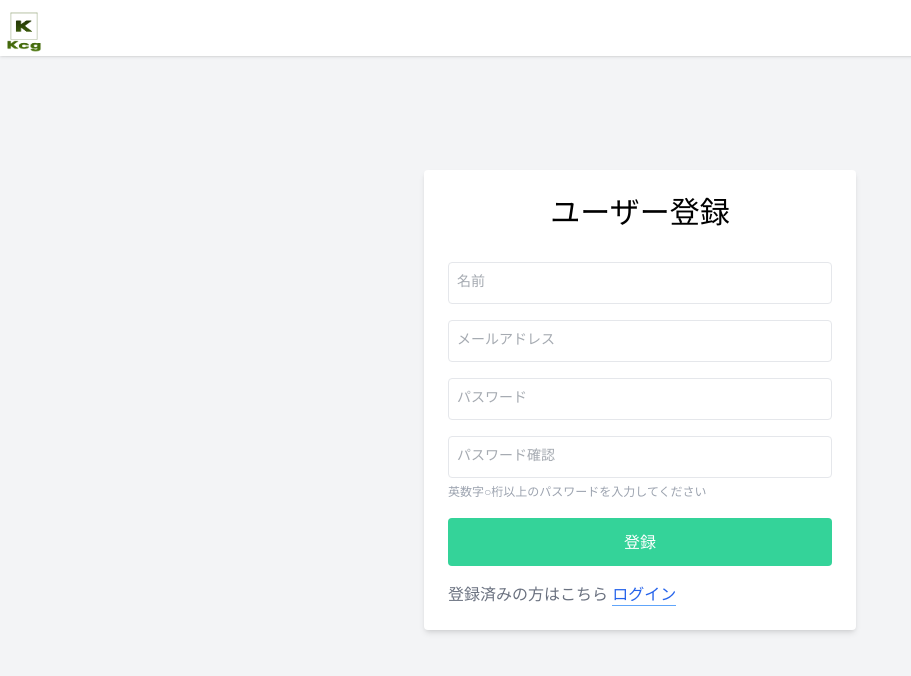
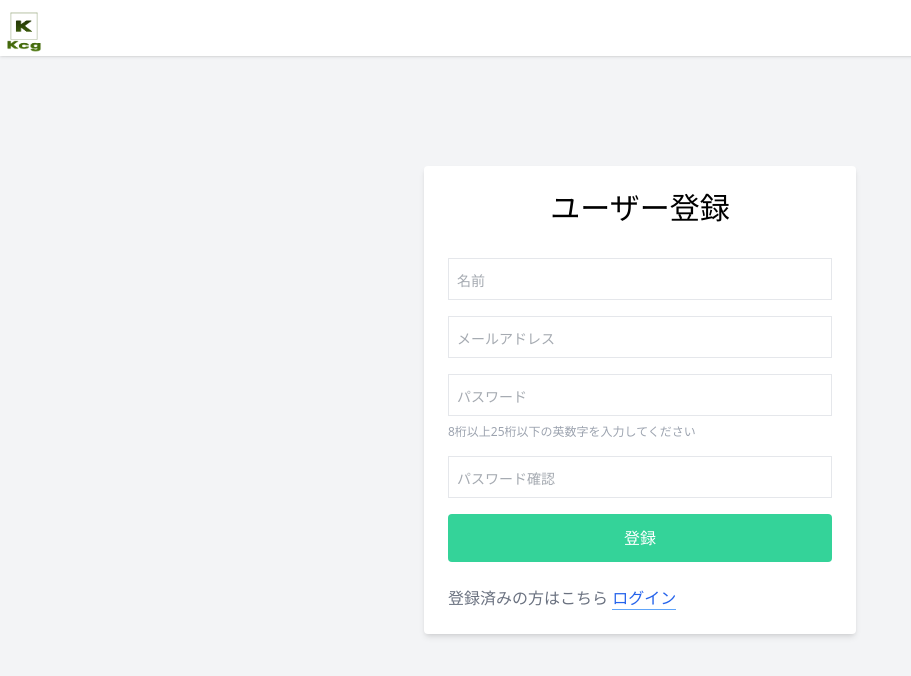
Before and after one commit to yuuttana1223/next-front, a Next.js app: page /users/sign_up in a window 1280 px wide. Shown: the top 676 px of the page, without its empty margins (0-911 px from the left). Built offline with nearby package versions, Linux system fonts and the light colour scheme.

Commit message:
✨ Formからデータを取得できるようにした

```diff
--- a/src/components/Authentication/Form/SignInForm.tsx
+++ b/src/components/Authentication/Form/SignInForm.tsx
@@ -3,25 +3,53 @@ import { Button } from "src/components/shared/Button";
 import { FloatingLabelInput } from "src/components/shared/Input/FloatingLabelInput";
 import { Maybe } from "src/components/Authentication/Message/Maybe";
 import { PATH } from "src/urls/path";
+import { useForm, SubmitHandler, FormProvider } from "react-hook-form";
+import { ErrorMessage } from "src/components/Authentication/Message/ErrorMessage";
+
+export type Inputs = {
+  email: string;
+  password: string;
+};
 
 export const SignInForm: VFC = () => {
+  const methods = useForm<Inputs>();
+  const onSubmit: SubmitHandler<Inputs> = (data) => console.log(data);
+
   return (
-    <form className="space-y-4">
+    <FormProvider {...methods}>
+      <form onSubmit={methods.handleSubmit(onSubmit)}>
         <h1 className="mb-8 text-3xl text-center">ログイン</h1>
+        <div className="my-2">
           <FloatingLabelInput
-        input={{ type: "email", name: "email", placeholder: "メールアドレス" }}
-      />
-      <FloatingLabelInput
-        input={{
-          type: "password",
-          name: "password",
-          placeholder: "パスワード",
+            type="email"
+            name="email"
+            placeholder="メールアドレス"
+            validation={{
+              pattern:
+                /^[A-Za-z0-9]{1}[A-Za-z0-9_.-]*@{1}[A-Za-z0-9_.-]{1,}.[A-Za-z0-9]{1,}$/,
             }}
           />
-      <span className="text-xs text-gray-400">
-        英数字○桁以上のパスワードを入力してください
-      </span>
+          {methods.formState.errors.email && (
+            <ErrorMessage message="有効なメールアドレスを入力してください" />
+          )}
+        </div>
+        <div className="my-2">
+          <FloatingLabelInput
+            type="password"
+            name="password"
+            placeholder="パスワード"
+            validation={{ minLength: 8, maxLength: 25 }}
+          />
+          <p className="my-2 text-xs text-gray-400">
+            8桁以上25桁以下の英数字を入力してください
+          </p>
+          {methods.formState.errors.password && (
+            <ErrorMessage message="8以上25以下の英数字を入力してください" />
+          )}
+        </div>
+        <div className="mt-4">
           <Button>送信</Button>
+        </div>
         <Maybe
           link={{
             href: PATH.USERS.SIGN_UP,
@@ -30,5 +58,6 @@ export const SignInForm: VFC = () => {
           message="登録済みの方はこちら "
         />
       </form>
+    </FormProvider>
   );
 };
--- a/src/components/Authentication/Form/SignUpForm.tsx
+++ b/src/components/Authentication/Form/SignUpForm.tsx
@@ -3,35 +3,79 @@ import { Button } from "src/components/shared/Button";
 import { FloatingLabelInput } from "src/components/shared/Input/FloatingLabelInput";
 import { Maybe } from "src/components/Authentication/Message/Maybe";
 import { PATH } from "src/urls/path";
+import { useForm, SubmitHandler, FormProvider } from "react-hook-form";
+import { ErrorMessage } from "src/components/Authentication/Message/ErrorMessage";
+
+type Inputs = {
+  name: string;
+  email: string;
+  password: string;
+  password_confirmation: string;
+};
 
 export const SignUpForm: VFC = () => {
+  const methods = useForm<Inputs>();
+  const onSubmit: SubmitHandler<Inputs> = (data) => console.log(data);
+
   return (
-    <form className="space-y-4">
-      <h1 className="mb-8 text-3xl text-center">ユーザー登録</h1>
+    <FormProvider {...methods}>
+      <form onSubmit={methods.handleSubmit(onSubmit)}>
+        <h1 className="text-3xl text-center md:mb-8">ユーザー登録</h1>
+        <div className="my-2">
           <FloatingLabelInput
-        input={{ type: "name", name: "name", placeholder: "名前" }}
+            type="name"
+            name="name"
+            placeholder="名前"
+            validation={{ minLength: 2, maxLength: 20 }}
           />
+          {methods.formState.errors.name && (
+            <ErrorMessage message="2以上20以下の文字を入力してください" />
+          )}
+        </div>
+        <div className="my-2">
           <FloatingLabelInput
-        input={{ type: "email", name: "email", placeholder: "メールアドレス" }}
-      />
-      <FloatingLabelInput
-        input={{
-          type: "password",
-          name: "password",
-          placeholder: "パスワード",
+            type="email"
+            name="email"
+            placeholder="メールアドレス"
+            validation={{
+              pattern:
+                /^[A-Za-z0-9]{1}[A-Za-z0-9_.-]*@{1}[A-Za-z0-9_.-]{1,}.[A-Za-z0-9]{1,}$/,
             }}
           />
+          {methods.formState.errors.email && (
+            <ErrorMessage message="有効なメールアドレスを入力してください" />
+          )}
+        </div>
+        <div className="my-2">
           <FloatingLabelInput
-        input={{
-          type: "password",
-          name: "password_confirmation",
-          placeholder: "パスワード確認",
-        }}
+            type="password"
+            name="password"
+            placeholder="パスワード"
+            validation={{ minLength: 8, maxLength: 25 }}
           />
-      <span className="text-xs text-gray-400">
-        英数字○桁以上のパスワードを入力してください
-      </span>
+          <p className="my-2 text-xs text-gray-400">
+            8桁以上25桁以下の英数字を入力してください
+          </p>
+
+          {methods.formState.errors.password && (
+            <ErrorMessage message="8以上25以下の英数字を入力してください" />
+          )}
+        </div>
+        <div className="my-2">
+          <FloatingLabelInput
+            type="password"
+            name="password_confirmation"
+            placeholder="パスワード確認"
+            validation={{ minLength: 8, maxLength: 25 }}
+          />
+          {methods.control._formValues["password"] !==
+            methods.control._formValues["password_confirmation"] && (
+            <ErrorMessage message="パスワードが一致していません" />
+          )}
+        </div>
+        <div className="mt-4">
           <Button>登録</Button>
+        </div>
         <Maybe
           link={{
             href: PATH.USERS.SIGN_IN,
@@ -40,5 +84,6 @@ export const SignUpForm: VFC = () => {
           message="登録済みの方はこちら "
         />
       </form>
+    </FormProvider>
   );
 };
--- /dev/null
+++ b/src/components/Authentication/Message/ErrorMessage.tsx
@@ -0,0 +1,10 @@
+import { VFC } from "react";
+type Props = {
+  message: string;
+};
+
+export const ErrorMessage: VFC<Props> = (props) => {
+  return (
+    <p className="mt-1 text-xs text-red-400 break-words ">{props.message}</p>
+  );
+};
--- a/src/components/shared/Input/FloatingLabelInput.tsx
+++ b/src/components/shared/Input/FloatingLabelInput.tsx
@@ -1,33 +1,43 @@
 import { VFC, useState } from "react";
+import { useFormContext } from "react-hook-form";
 
 type Props = {
-  input: {
   type: string;
   name: string;
   placeholder: string;
+  validation: {
+    required?: boolean;
+    minLength?: number;
+    maxLength?: number;
+    pattern?: RegExp;
   };
 };
 
 export const FloatingLabelInput: VFC<Props> = (props) => {
   const [active, setActive] = useState(false);
-
+  const { register } = useFormContext();
   return (
-    <div className="relative border rounded">
+    <div className="mt-4">
+      <div className="relative self-center border">
         <input
-        className="w-full p-2 transition-all duration-200 ease-in-out bg-transparent rounded outline-none"
-        id={props.input.name}
-        name={props.input.name}
-        type={props.input.type}
+          {...register(props.name, props.validation)}
+          className="w-full p-2 rounded outline-none"
+          id={props.name}
+          name={props.name}
+          type={props.type}
           onChange={(e) => setActive(!!e.target.value)}
+          required
+          autoComplete="on"
         />
         <label
-        className={`absolute left-0 flex items-center text-opacity-50 text-gray-600 p-2 transition-all duration-200 ease-in-out ${
-          active ? "-top-4 text-xs bg-white text-blue-700" : "top-0 text-sm"
+          className={`absolute flex items-center text-opacity-50 text-gray-600 px-2 py-1 transition-all duration-200 ease-in-out ${
+            active ? "-top-3 text-xs bg-white text-blue-700" : "top-2 text-sm"
           }`}
-        htmlFor={props.input.name}
+          htmlFor={props.name}
         >
-        {props.input.placeholder}
+          {props.placeholder}
         </label>
+      </div>
     </div>
   );
 };
```
Lines whose indentation alone changed are shown as unchanged.
